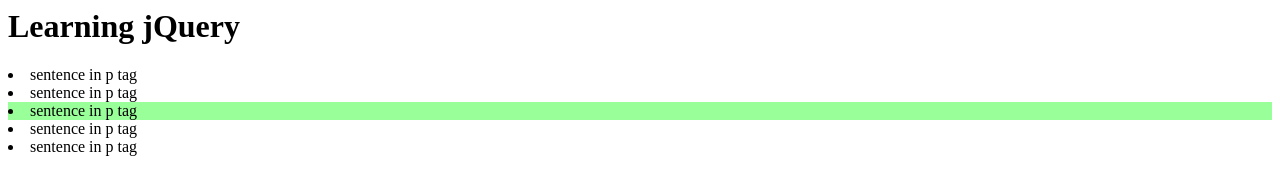
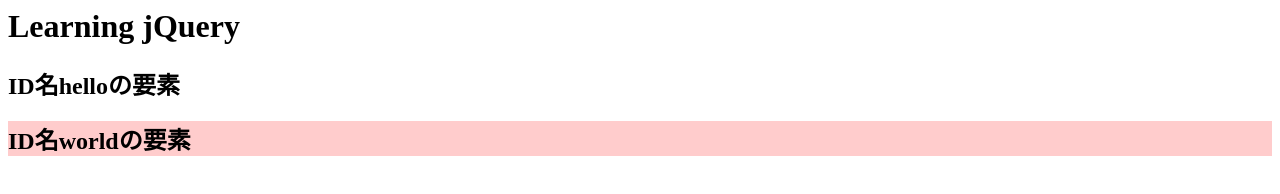
Before and after one commit to coma-dwc/jquery_introduction, a plain HTML site: page index.html in a window 1280 px wide. Drawn offline with nearby package versions, Linux system fonts and the light colour scheme.

Commit message:
chapter3

```diff
--- a/index.html
+++ b/index.html
@@ -5,13 +5,15 @@
     <title>Learning jQuery</title>
     <script src="https://code.jquery.com/jquery-3.1.1.min.js"></script>
     <script src="main.js"></script>
+    <style>
+      .on {
+        background-color: #FCC;
+      }
+    </style>
   </head>
   <body>
     <h1>Learning jQuery</h1>
-    <li>sentence in p tag</li>
-    <li>sentence in p tag</li>
-    <li>sentence in p tag</li>
-    <li>sentence in p tag</li>
-    <li>sentence in p tag</li>
+    <h2 id="hello" class="on">ID名helloの要素</h2>
+    <h2 id="world">ID名worldの要素</h2>
   </body>
 </html>
--- a/main.js
+++ b/main.js
@@ -1,10 +1,9 @@
 (function($){
 
   $(document).ready(function(){
-    var elem = $("li:eq(2)");
-
-    elem.css("backgroundColor", "#9F9");
-
+    var contents =$("div:first").html();
+    $("#hello").toggleClass("on");
+    $("#world").toggleClass("on");
   });
 
 })(jQuery);
```
